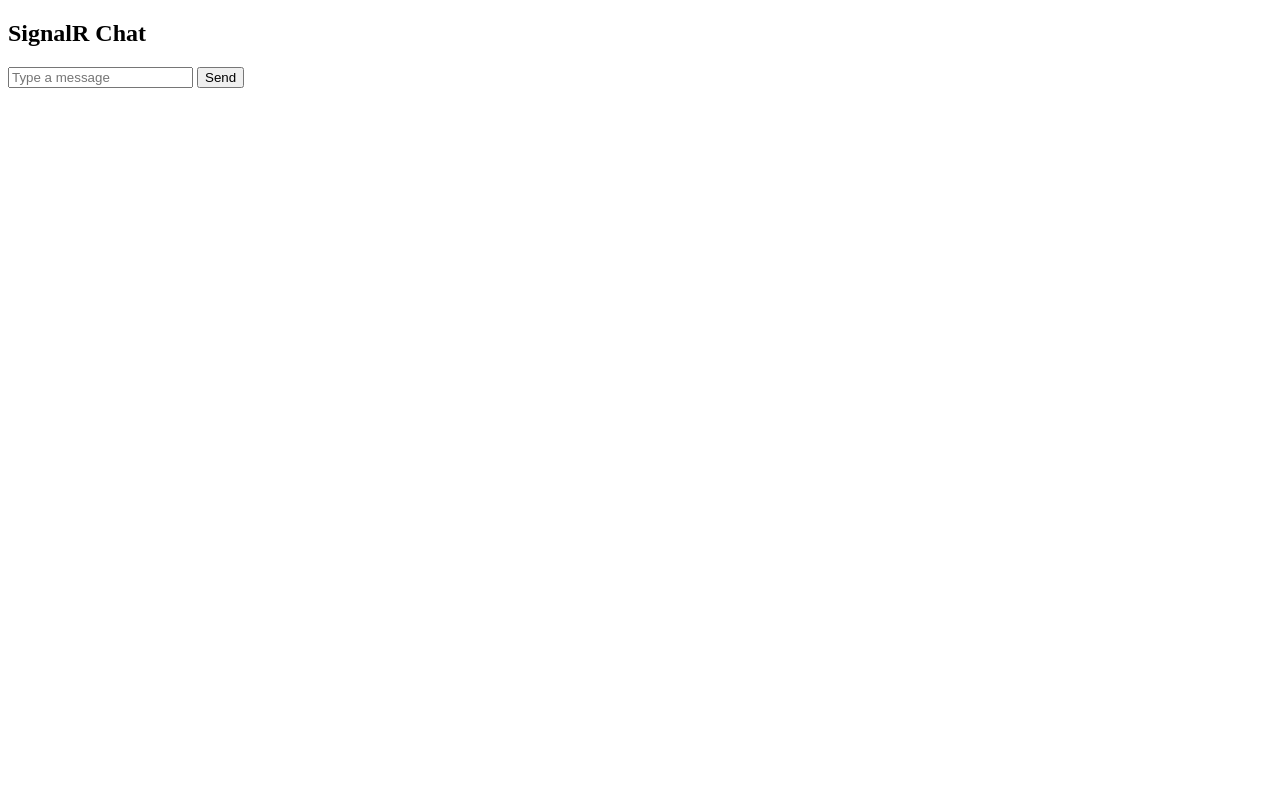
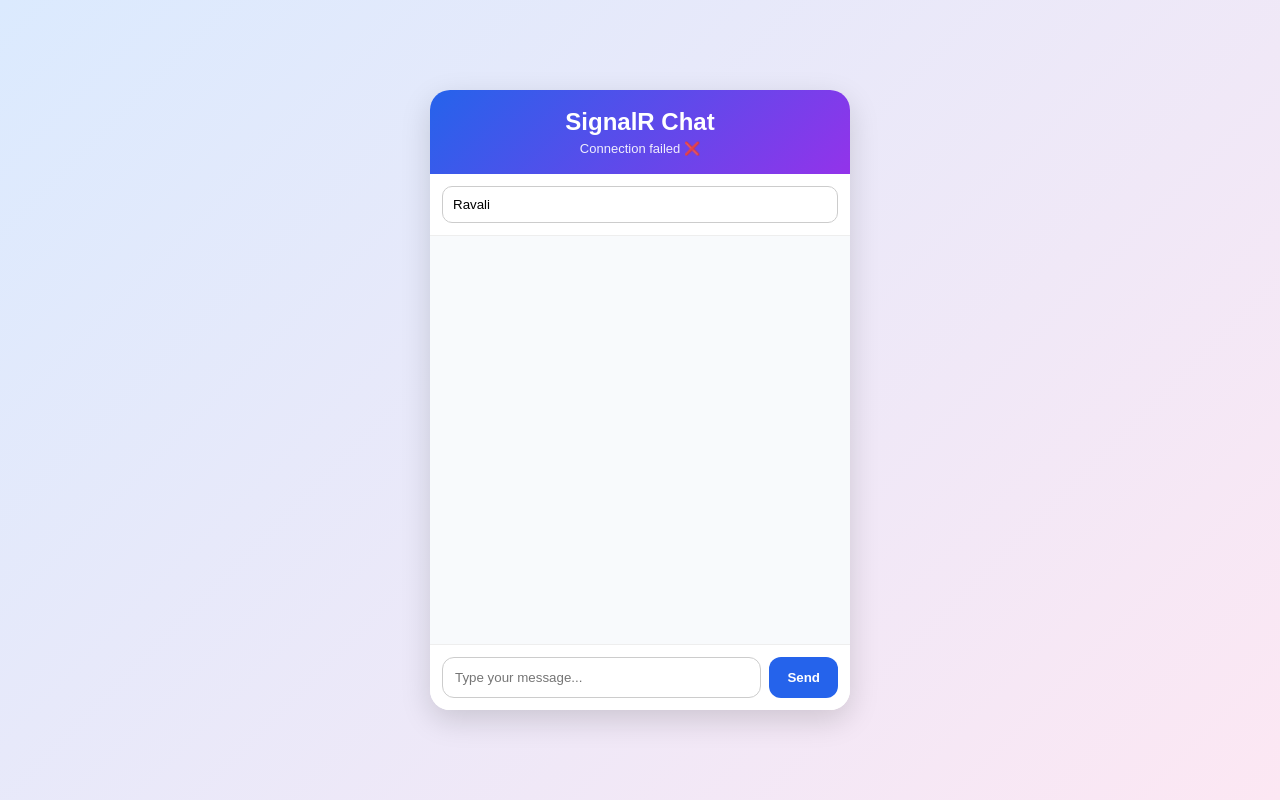
Before and after one commit to ravali12/SignalRChatApp, a website: page index.html in a window 1280 px wide. Drawn offline with Linux system fonts and the light colour scheme; no server answers.

Commit message:
added more css and made it look like an actuall chatapp

```diff
--- a/index.html
+++ b/index.html
@@ -3,34 +3,153 @@
 <head>
   <title>SignalR Chat</title>
   <script src="https://cdnjs.cloudflare.com/ajax/libs/microsoft-signalr/7.0.5/signalr.min.js"></script>
+
+  <style>
+    body {
+      margin: 0;
+      font-family: Arial, sans-serif;
+      background: linear-gradient(135deg, #dbeafe, #fce7f3);
+      height: 100vh;
+      display: flex;
+      justify-content: center;
+      align-items: center;
+    }
+
+    .chat-container {
+      width: 420px;
+      height: 620px;
+      background: white;
+      border-radius: 20px;
+      box-shadow: 0 10px 30px rgba(0,0,0,0.15);
+      display: flex;
+      flex-direction: column;
+      overflow: hidden;
+    }
+
+    .chat-header {
+      background: linear-gradient(135deg, #2563eb, #9333ea);
+      color: white;
+      padding: 18px;
+      text-align: center;
+    }
+
+    .chat-header h2 {
+      margin: 0;
+    }
+
+    .status {
+      font-size: 13px;
+      margin-top: 5px;
+      opacity: 0.9;
+    }
+
+    .user-section {
+      padding: 12px;
+      border-bottom: 1px solid #eee;
+    }
+
+    .user-section input {
+      width: 100%;
+      padding: 10px;
+      border-radius: 10px;
+      border: 1px solid #ccc;
+      box-sizing: border-box;
+    }
+
+    #messages {
+      flex: 1;
+      padding: 15px;
+      list-style: none;
+      overflow-y: auto;
+      margin: 0;
+      background: #f8fafc;
+    }
+
+    .message {
+      background: #e0e7ff;
+      padding: 10px 14px;
+      border-radius: 14px;
+      margin-bottom: 10px;
+      max-width: 80%;
+    }
+
+    .message strong {
+      display: block;
+      font-size: 13px;
+      color: #4338ca;
+      margin-bottom: 4px;
+    }
+
+    .time {
+      font-size: 11px;
+      color: #666;
+      margin-top: 5px;
+    }
+
+    .input-section {
+      display: flex;
+      gap: 8px;
+      padding: 12px;
+      border-top: 1px solid #eee;
+      background: white;
+    }
+
+    .input-section input {
+      flex: 1;
+      padding: 12px;
+      border-radius: 12px;
+      border: 1px solid #ccc;
+      outline: none;
+    }
+
+    .input-section button {
+      background: #2563eb;
+      color: white;
+      border: none;
+      padding: 12px 18px;
+      border-radius: 12px;
+      cursor: pointer;
+      font-weight: bold;
+    }
+
+    .input-section button:hover {
+      background: #1d4ed8;
+    }
+  </style>
 </head>
 
 <body>
-  <h2>SignalR Chat</h2>
+  <div class="chat-container">
+    <div class="chat-header">
+      <h2>SignalR Chat</h2>
+      <div id="status" class="status">Connecting...</div>
+    </div>
 
-  <input id="messageInput" placeholder="Type a message" />
-  <button onclick="sendMessage()">Send</button>
+    <div class="user-section">
+      <input id="usernameInput" placeholder="Enter your name" value="Ravali" />
+    </div>
 
-  <ul id="messages"></ul>
+    <ul id="messages"></ul>
+
+    <div class="input-section">
+      <input id="messageInput" placeholder="Type your message..." />
+      <button onclick="sendMessage()">Send</button>
+    </div>
+  </div>
 
   <script>
     let connection;
 
-    // 🔥 START CONNECTION
     async function start() {
       try {
         console.log("Calling negotiate...");
 
-        // Step 1: Call Azure Function (negotiate)
         const response = await fetch("http://localhost:7071/api/negotiate", {
           method: "POST"
         });
 
         const data = await response.json();
 
-        console.log("Negotiate response:", data);
-
-        // Step 2: Connect to SignalR
         connection = new signalR.HubConnectionBuilder()
           .withUrl(data.url, {
             accessTokenFactory: () => data.accessToken
@@ -38,27 +157,24 @@
           .withAutomaticReconnect()
           .build();
 
-        // Step 3: Listen for messages
         connection.on("newMessage", (message) => {
-          console.log("Received message:", message);
-
-          const li = document.createElement("li");
-          li.textContent = message.sender + ": " + message.text;
-
-          document.getElementById("messages").appendChild(li);
+          addMessage(message.sender, message.text, message.time);
         });
 
         await connection.start();
-        console.log("Connected to SignalR ✅");
+
+        document.getElementById("status").textContent = "Connected ✅";
+        console.log("Connected to SignalR");
 
       } catch (error) {
+        document.getElementById("status").textContent = "Connection failed ❌";
         console.error("Connection error:", error);
       }
     }
 
-    // 🔥 SEND MESSAGE
     async function sendMessage() {
-      const text = document.getElementById("messageInput").value;
+      const text = document.getElementById("messageInput").value.trim();
+      const sender = document.getElementById("usernameInput").value.trim() || "Anonymous";
 
       if (!text) return;
 
@@ -71,7 +187,9 @@
             "Content-Type": "application/json"
           },
           body: JSON.stringify({
-            text: text
+            sender: sender,
+            text: text,
+            time: new Date().toLocaleTimeString()
           })
         });
 
@@ -82,7 +200,27 @@
       }
     }
 
-    // Start app
+    function addMessage(sender, text, time) {
+      const li = document.createElement("li");
+      li.className = "message";
+
+      li.innerHTML = `
+        <strong>${sender}</strong>
+        <div>${text}</div>
+        <div class="time">${time || new Date().toLocaleTimeString()}</div>
+      `;
+
+      const messages = document.getElementById("messages");
+      messages.appendChild(li);
+      messages.scrollTop = messages.scrollHeight;
+    }
+
+    document.getElementById("messageInput").addEventListener("keydown", function(event) {
+      if (event.key === "Enter") {
+        sendMessage();
+      }
+    });
+
     start();
   </script>
 </body>
```
Also changed, not shown: src/functions/sendMessage.js (+34 -6 lines).
